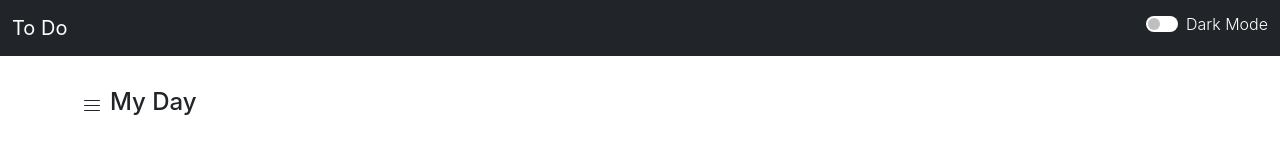
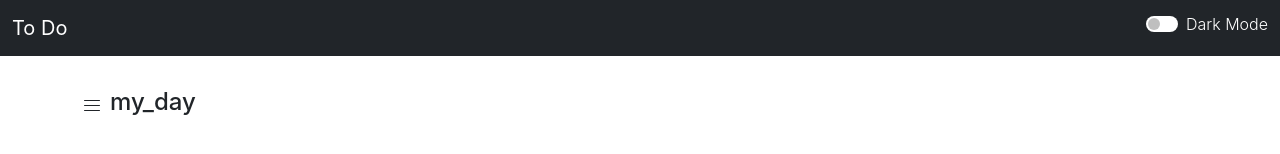
Before and after one commit to chauhanshilpa/To-Do, a React (Create React App) app: page /recycle_bin in a window 1280 px wide. Shown: the top 154 px of the page. Built offline with nearby package versions, Linux system fonts and the light colour scheme.

Commit message:
changed heading ccording to list name

```diff
--- a/src/App.css
+++ b/src/App.css
@@ -41,7 +41,7 @@ input {
   background-color: #eeeeee !important;
 }
 
-.task-input-field.theme-dark input {
+.task-input-field.theme-dark input, .sidebar.theme-dark input {
   background-color: #4c505e !important;
 }
 
@@ -151,7 +151,7 @@ input {
 }
 
 .task-item.theme-dark:hover,
-.task-input-field.theme-dark input:hover {
+.task-input-field.theme-dark input:hover{
   background-color: #42424a !important;
   color: #eeeeee;
 }
--- a/src/App.js
+++ b/src/App.js
@@ -145,6 +145,7 @@ function App() {
           appBodyTheme={appBodyTheme}
           toggleSidebarOpenState={toggleSidebarOpenState}
           sidebarOpenState={sidebarOpenState}
+          listName={taskListsJSON[current_uuid]["metadata"]["listName"]}
         />
         <Routes>
           <Route path="/" element={<Navigate to="/my_day" />} />
--- a/src/components/Header.js
+++ b/src/components/Header.js
@@ -1,7 +1,8 @@
 import React from "react";
 
 const Header = (props) => {
-  const { appBodyTheme, sidebarOpenState, toggleSidebarOpenState } = props;
+  const { appBodyTheme, sidebarOpenState, toggleSidebarOpenState, listName } =
+    props;
 
   return (
     <>
@@ -28,7 +29,7 @@ const Header = (props) => {
             ></path>
           </svg>
           <h4 style={{ color: appBodyTheme === "dark" && "#eeeeee" }}>
-            My Day
+            {listName}
           </h4>
         </div>
       </div>
--- a/src/components/Sidebar.js
+++ b/src/components/Sidebar.js
@@ -27,7 +27,8 @@ const Sidebar = (props) => {
       >
         <ul className="nav nav-pills flex-column mb-auto">
           <div className="predefined-lists" onClick={handlePredefinedListUuid}>
-            <li id="home-tasks">
+            <div id="home-tasks">
+              <li>
                 <Link
                   to="/my_day"
                   className="anchors nav-link link-body-emphasis"
@@ -45,6 +46,27 @@ const Sidebar = (props) => {
                   My Day
                 </Link>
               </li>
+            </div>
+            <div id="recycle-bin">
+              <li>
+                <Link
+                  to="/recycle_bin"
+                  className="anchors nav-link link-body-emphasis"
+                >
+                  <svg
+                    xmlns="http://www.w3.org/2000/svg"
+                    width="16"
+                    height="16"
+                    fill="currentColor"
+                    className="bi bi-recycle"
+                    viewBox="0 0 16 16"
+                  >
+                    <path d="M9.302 1.256a1.5 1.5 0 0 0-2.604 0l-1.704 2.98a.5.5 0 0 0 .869.497l1.703-2.981a.5.5 0 0 1 .868 0l2.54 4.444-1.256-.337a.5.5 0 1 0-.26.966l2.415.647a.5.5 0 0 0 .613-.353l.647-2.415a.5.5 0 1 0-.966-.259l-.333 1.242-2.532-4.431zM2.973 7.773l-1.255.337a.5.5 0 1 1-.26-.966l2.416-.647a.5.5 0 0 1 .612.353l.647 2.415a.5.5 0 0 1-.966.259l-.333-1.242-2.545 4.454a.5.5 0 0 0 .434.748H5a.5.5 0 0 1 0 1H1.723A1.5 1.5 0 0 1 .421 12.24l2.552-4.467zm10.89 1.463a.5.5 0 1 0-.868.496l1.716 3.004a.5.5 0 0 1-.434.748h-5.57l.647-.646a.5.5 0 1 0-.708-.707l-1.5 1.5a.498.498 0 0 0 0 .707l1.5 1.5a.5.5 0 1 0 .708-.707l-.647-.647h5.57a1.5 1.5 0 0 0 1.302-2.244l-1.716-3.004z" />
+                  </svg>
+                  Recycle Bin
+                </Link>
+              </li>
+            </div>
           </div>
           <div className="sidebar-input-field input-group flex-nowrap">
             <input
@@ -74,26 +96,6 @@ const Sidebar = (props) => {
               )
             )}
           </div>
-          <div id="recycle-bin">
-            <li>
-              <Link
-                to="/recycle_bin"
-                className="anchors nav-link link-body-emphasis"
-              >
-                <svg
-                  xmlns="http://www.w3.org/2000/svg"
-                  width="16"
-                  height="16"
-                  fill="currentColor"
-                  className="bi bi-recycle"
-                  viewBox="0 0 16 16"
-                >
-                  <path d="M9.302 1.256a1.5 1.5 0 0 0-2.604 0l-1.704 2.98a.5.5 0 0 0 .869.497l1.703-2.981a.5.5 0 0 1 .868 0l2.54 4.444-1.256-.337a.5.5 0 1 0-.26.966l2.415.647a.5.5 0 0 0 .613-.353l.647-2.415a.5.5 0 1 0-.966-.259l-.333 1.242-2.532-4.431zM2.973 7.773l-1.255.337a.5.5 0 1 1-.26-.966l2.416-.647a.5.5 0 0 1 .612.353l.647 2.415a.5.5 0 0 1-.966.259l-.333-1.242-2.545 4.454a.5.5 0 0 0 .434.748H5a.5.5 0 0 1 0 1H1.723A1.5 1.5 0 0 1 .421 12.24l2.552-4.467zm10.89 1.463a.5.5 0 1 0-.868.496l1.716 3.004a.5.5 0 0 1-.434.748h-5.57l.647-.646a.5.5 0 1 0-.708-.707l-1.5 1.5a.498.498 0 0 0 0 .707l1.5 1.5a.5.5 0 1 0 .708-.707l-.647-.647h5.57a1.5 1.5 0 0 0 1.302-2.244l-1.716-3.004z" />
-                </svg>
-                Recycle Bin
-              </Link>
-            </li>
-          </div>
         </ul>
         <hr />
       </div>
```
Lines whose indentation alone changed are shown as unchanged.
